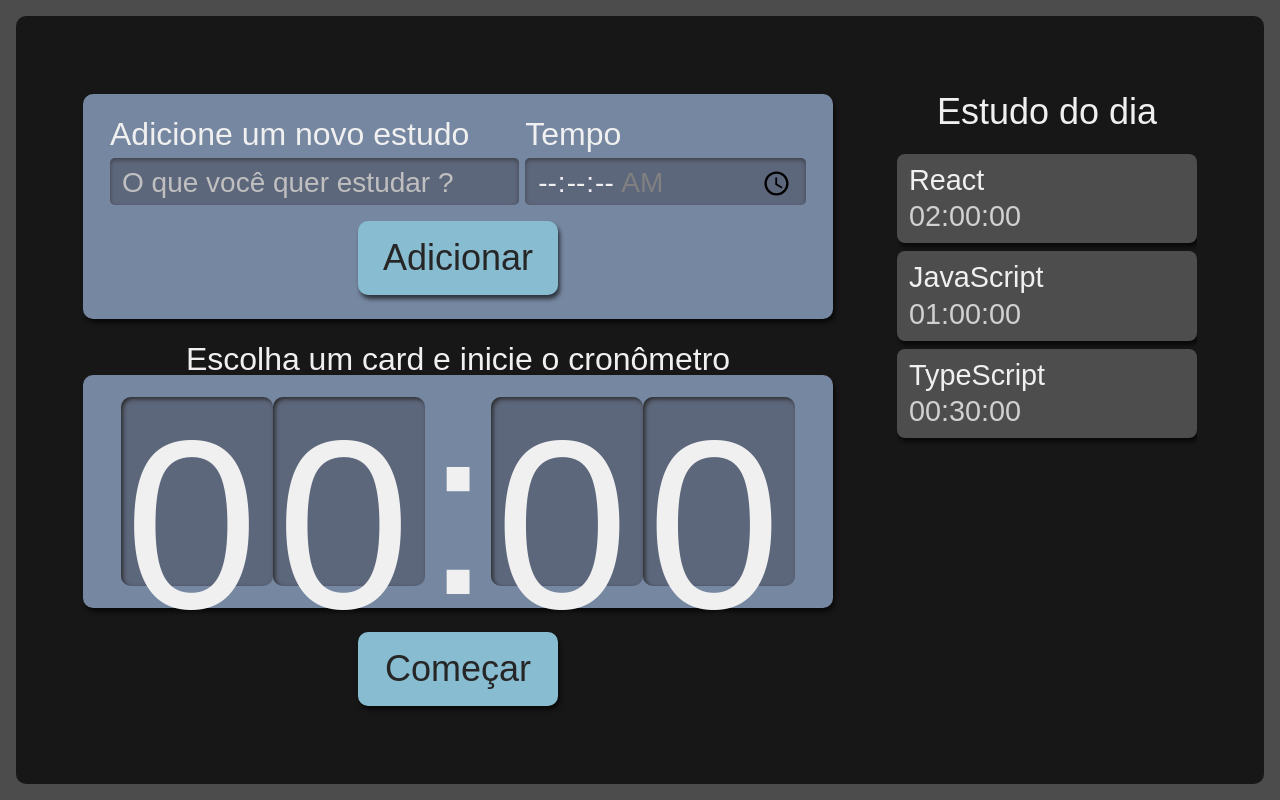
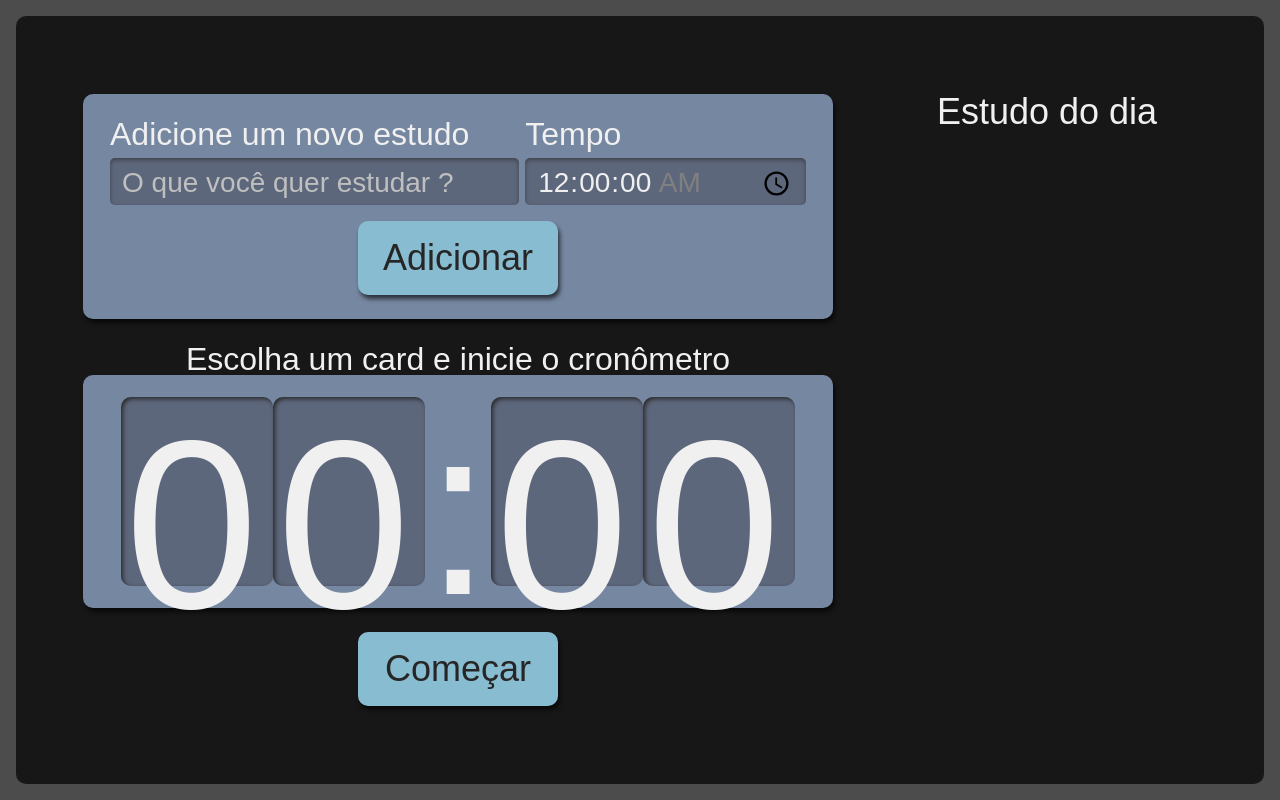
Before and after one commit to AdautoDCJunior/alura-studies, a React (Create React App) app: page / in a window 1280 px wide. Built offline with nearby package versions, Linux system fonts and the light colour scheme.

Commit message:
Finalizando a aula 05

```diff
--- a/package.json
+++ b/package.json
@@ -14,6 +14,7 @@
     "react-dom": "^18.2.0",
     "react-scripts": "5.0.1",
     "typescript": "^4.4.2",
+    "uuid": "^8.3.2",
     "web-vitals": "^2.1.0"
   },
   "scripts": {
@@ -41,6 +42,7 @@
     ]
   },
   "devDependencies": {
+    "@types/uuid": "^8.3.4",
     "sass": "^1.52.3",
     "typescript-plugin-css-modules": "^3.4.0"
   }
--- a/src/components/Button/index.tsx
+++ b/src/components/Button/index.tsx
@@ -1,9 +1,17 @@
 import React from "react";
 import style from "./button.module.scss";
-
-class Button extends React.Component<{ text: string }> {
+//DetailedHTMLProps<ButtonHTMLAttributes<HTMLButtonElement>, HTMLButtonElement>
+class Button extends React.Component<{
+  type?: "button" | "reset" | "submit" | undefined;
+  text: string;
+}> {
   render() {
-    return <button className={style.button}>{this.props.text}</button>;
+    const { type = "button" } = this.props;
+    return (
+      <button type={type} className={style.button}>
+        {this.props.text}
+      </button>
+    );
   }
 }
 
--- a/src/components/Form/index.tsx
+++ b/src/components/Form/index.tsx
@@ -1,34 +1,68 @@
 import React from "react";
+import { v4 as uuidv4 } from "uuid";
+import { taskType } from "../../types/task";
 import Button from "../Button";
 import { default as style } from "./form.module.scss";
 
-class Form extends React.Component {
+class Form extends React.Component<{
+  setTasks: React.Dispatch<React.SetStateAction<taskType[]>>;
+}> {
+  state = {
+    name: "",
+    time: "00:00",
+  };
+
+  addTask(e: React.FormEvent<HTMLFormElement>) {
+    e.preventDefault();
+    this.props.setTasks((oldTasks) => [
+      ...oldTasks,
+      {
+        id: uuidv4(),
+        ...this.state,
+        selecionado: false,
+        completado: false,
+      },
+    ]);
+    this.setState({
+      name: "",
+      time: "00:00",
+    });
+  }
+
   render() {
     return (
-      <form className={style.newTask}>
+      <form className={style.newTask} onSubmit={this.addTask.bind(this)}>
         <div className={style.inputContainer}>
           <label htmlFor="tarefa">Adicione um novo estudo</label>
           <input
+            required
             id="tarefa"
             type="text"
             name="tarefa"
             placeholder="O que você quer estudar ?"
-            required
+            value={this.state.name}
+            onChange={(e) =>
+              this.setState({ ...this.state, name: e.target.value })
+            }
           />
         </div>
         <div className={style.inputContainer}>
           <label htmlFor="tempo">Tempo</label>
           <input
+            required
             id="tempo"
             type="time"
             name="tempo"
             step="1"
             min="00:00:00"
             max="01:30:00"
-            required
+            value={this.state.time}
+            onChange={(e) =>
+              this.setState({ ...this.state, time: e.target.value })
+            }
           />
         </div>
-        <Button text="Adicionar" />
+        <Button type="submit" text="Adicionar" />
       </form>
     );
   }
--- a/src/components/List/Item/index.tsx
+++ b/src/components/List/Item/index.tsx
@@ -1,14 +1,13 @@
+import { taskType } from "../../../types/task";
 import style from "./item.module.scss";
 
 export default function Item({
   id,
   name,
   time,
-}: {
-  id: number;
-  name: string;
-  time: string;
-}) {
+  selecionado,
+  completado,
+}: taskType) {
   return (
     <li key={id} className={style.item}>
       <h3>{name}</h3>
--- a/src/components/List/index.tsx
+++ b/src/components/List/index.tsx
@@ -1,25 +1,8 @@
-import React from "react";
+import { taskType } from "../../types/task";
 import Item from "./Item";
 import style from "./list.module.scss";
 
-function List() {
-  const tasks = [
-    {
-      id: 0,
-      name: "React",
-      time: "02:00:00",
-    },
-    {
-      id: 1,
-      name: "JavaScript",
-      time: "01:00:00",
-    },
-    {
-      id: 2,
-      name: "TypeScript",
-      time: "00:30:00",
-    },
-  ];
+function List({ tasks }: { tasks: taskType[] }) {
   return (
     <aside className={style.listTasks}>
       <h2>Estudo do dia</h2>
--- a/src/pages/App.tsx
+++ b/src/pages/App.tsx
@@ -1,14 +1,17 @@
-import React from "react";
+import React, { useState } from "react";
 import style from "./app.module.scss";
 import Form from "../components/Form";
 import List from "../components/List";
 import Timer from "../components/Timer";
+import { taskType } from "../types/task";
 
 function App() {
+  const [tasks, setTasks] = useState<taskType[]>([]);
+
   return (
     <div className={style.AppStyle}>
-      <Form />
-      <List />
+      <Form setTasks={setTasks} />
+      <List tasks={tasks} />
       <Timer />
     </div>
   );
--- /dev/null
+++ b/src/types/task.ts
@@ -0,0 +1,7 @@
+export interface taskType {
+  id: string;
+  name: string;
+  time: string;
+  selecionado: boolean;
+  completado: boolean;
+}
```
Also changed, not shown: 1 other file (tests, documents, lock files or other folders).
